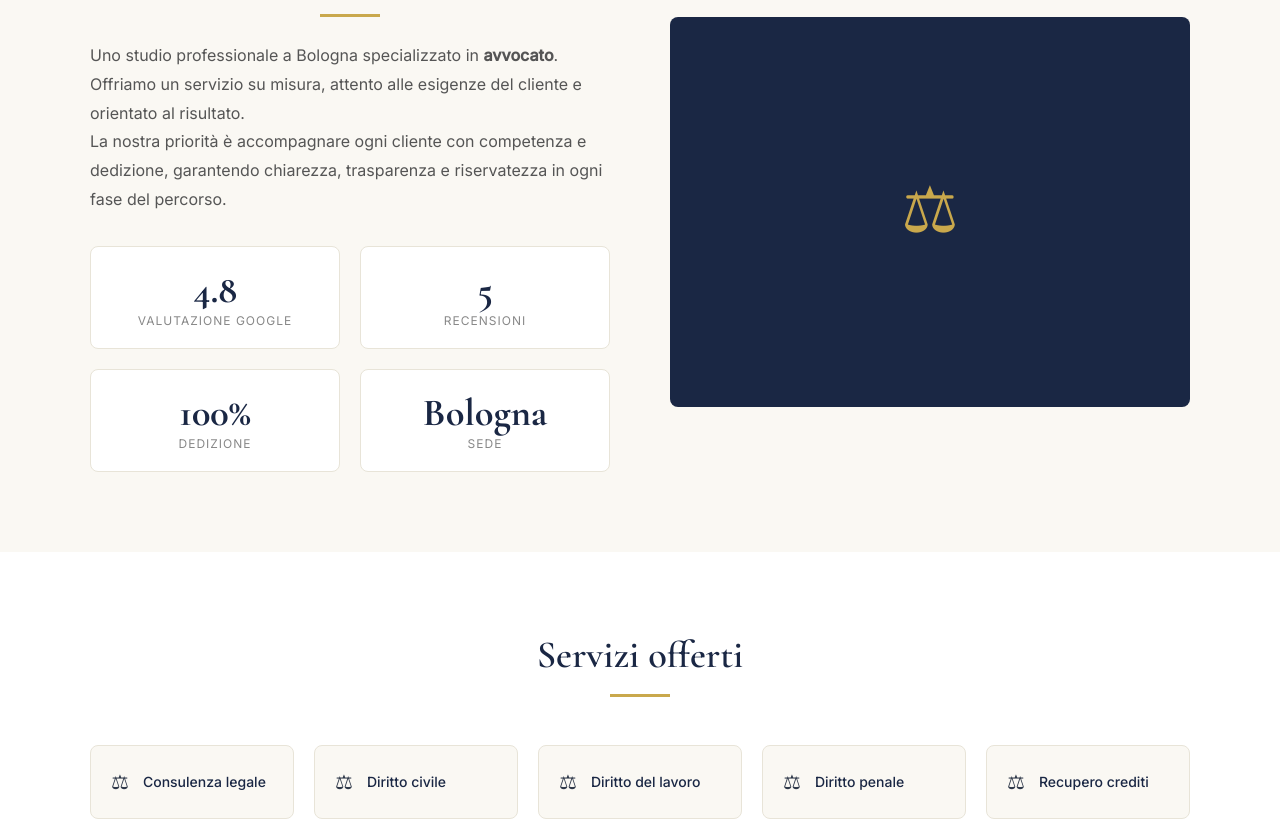
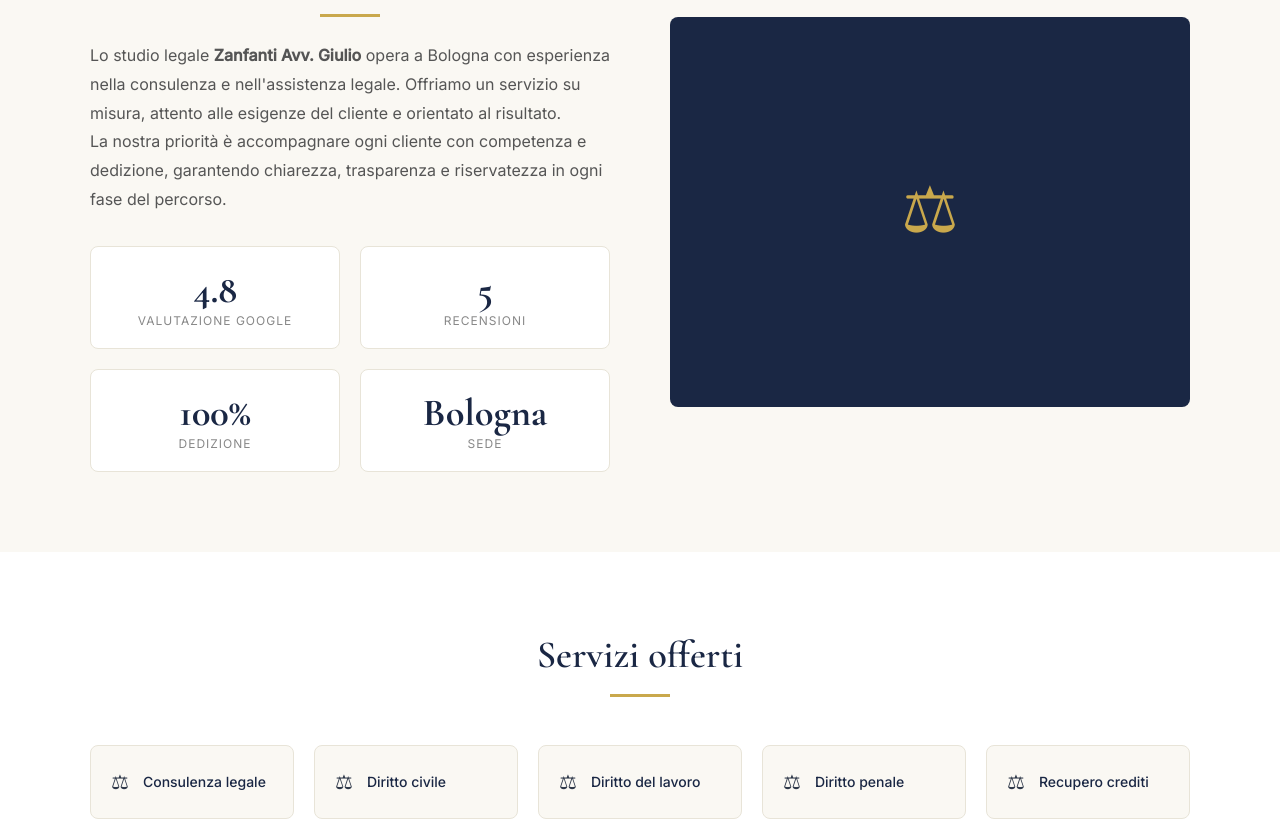
Before and after one commit to testo-gif/zanfanti-avv-giulio, a plain HTML site: page index.html in a window 1280 px wide. Shown: the part 968-1804 px from the top of the page. Drawn offline with nearby package versions, Linux system fonts and the light colour scheme.

Commit message:
Add preview

```diff
--- a/index.html
+++ b/index.html
@@ -142,7 +142,7 @@ footer a{color:rgba(255,255,255,0.4);text-decoration:none}
     <div class="about-grid">
       <div class="about-text">
         <h2 class="section-title" style="text-align:left;margin-bottom:24px">Zanfanti Avv. Giulio</h2>
-        <p style="margin-bottom:0">Uno studio professionale a Bologna specializzato in <strong>avvocato</strong>. Offriamo un servizio su misura, attento alle esigenze del cliente e orientato al risultato.</p>
+        <p style="margin-bottom:0">Lo studio legale <strong>Zanfanti Avv. Giulio</strong> opera a Bologna con esperienza nella consulenza e nell'assistenza legale. Offriamo un servizio su misura, attento alle esigenze del cliente e orientato al risultato.</p>
         <p>La nostra priorità è accompagnare ogni cliente con competenza e dedizione, garantendo chiarezza, trasparenza e riservatezza in ogni fase del percorso.</p>
         <div class="about-stats">
           <div class="stat-box"><div class="stat-num">4.8</div><div class="stat-label">Valutazione Google</div></div>
```
